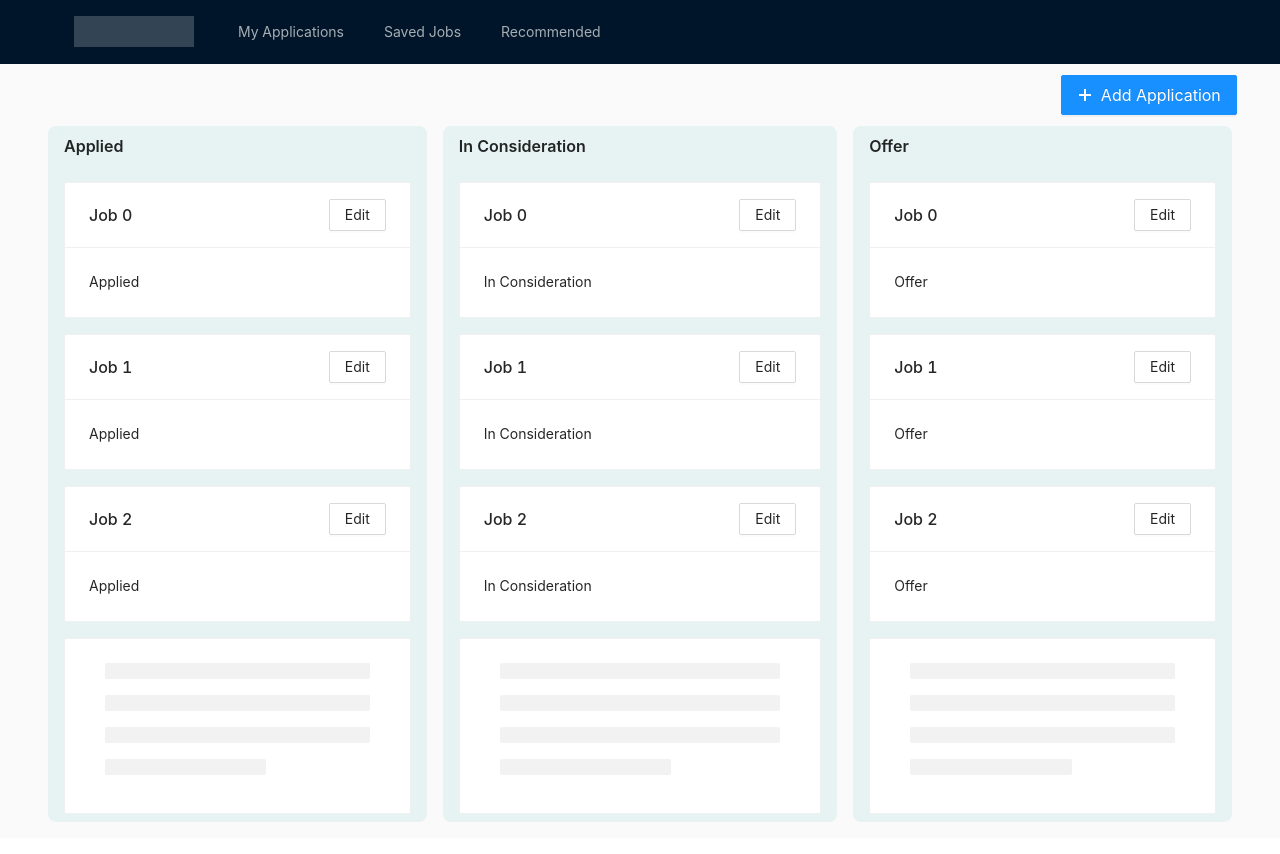
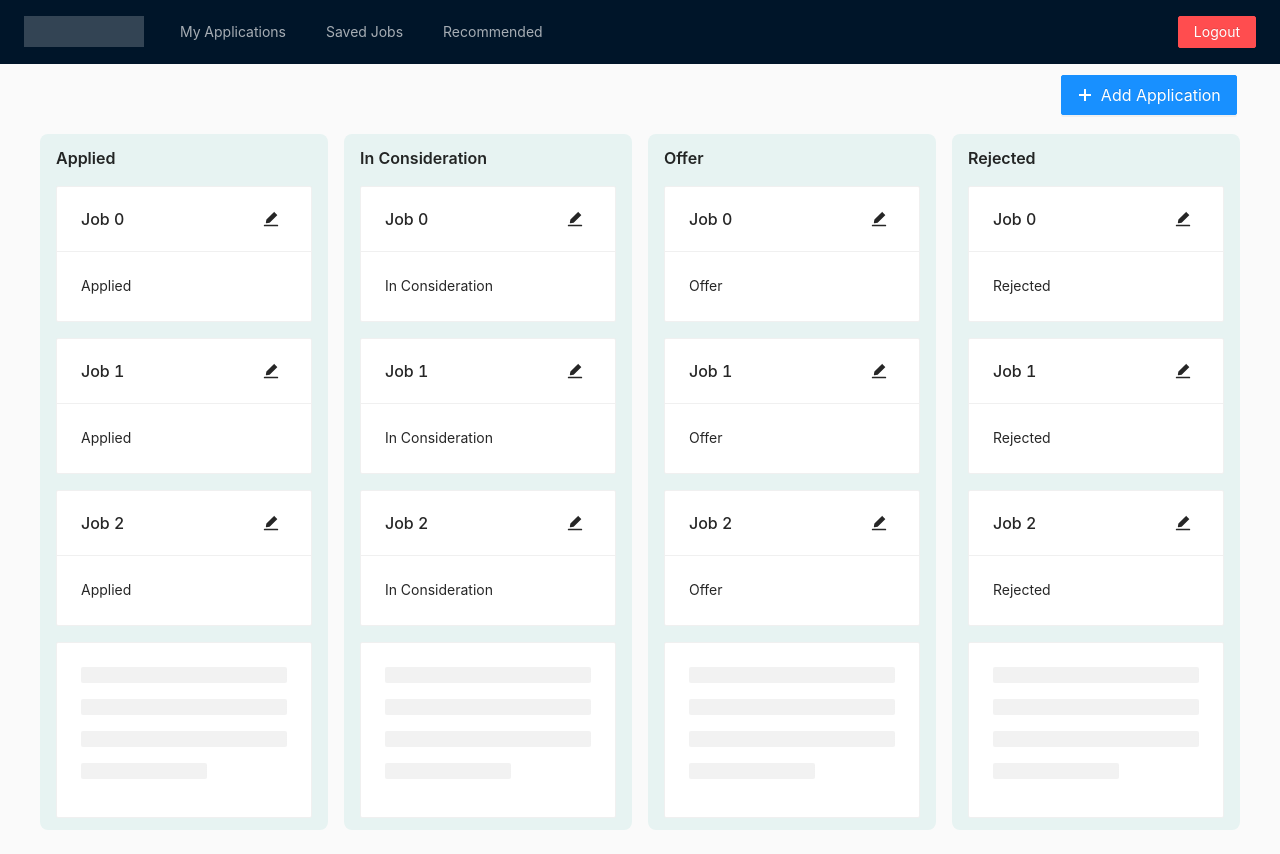
Before and after one commit to ekanshsinghal/se-group26-proj1, a React app: page /home in a window 1280 px wide. Built offline with nearby package versions, Linux system fonts and the light colour scheme.

Commit message:
added validations and design enhancement

```diff
--- a/src/Components/AddApplication/AddApplication.jsx
+++ b/src/Components/AddApplication/AddApplication.jsx
@@ -70,6 +70,10 @@ export default function AddApplication({ isOpen, onClose }) {
 							required: true,
 							message: 'Please enter URL / Application Link!',
 						},
+						{
+							type: 'url',
+							warningOnly: true,
+						},
 					]}
 				>
 					<Input placeholder="Enter URL / Application Link" />
--- a/src/Components/LandingPage/EditDropDown.jsx
+++ b/src/Components/LandingPage/EditDropDown.jsx
@@ -1,10 +1,7 @@
-import { Button, Dropdown } from 'antd';
 import React from 'react';
+import { Button } from 'antd';
+import { EditFilled } from '@ant-design/icons';
 
 export default function EditDropDown() {
-	return (
-		<Dropdown placement="bottomRight">
-			<Button>Edit</Button>
-		</Dropdown>
-	);
+	return <Button type="text" icon={<EditFilled />} />;
 }
--- a/src/Components/LandingPage/LandingPage.jsx
+++ b/src/Components/LandingPage/LandingPage.jsx
@@ -8,7 +8,7 @@ import './LandingPage.scss';
 
 const { Header, Content } = Layout;
 
-const columns = ['Applied', 'In Consideration', 'Offer'];
+const columns = ['Applied', 'In Consideration', 'Offer', 'Rejected'];
 export default function LandingPage() {
 	const [addApplicationOpen, setAddApplicationOpen] = useState(false);
 
@@ -30,6 +30,10 @@ export default function LandingPage() {
 						})
 					)}
 				/>
+				<div className="flex" />
+				<Button type="primary" danger>
+					Logout
+				</Button>
 			</Header>
 			<Content className="Content">
 				<div className="SubHeader">
@@ -47,60 +51,24 @@ export default function LandingPage() {
 						onClose={toggleAddApplication}
 					/>
 				</div>
-				<table>
-					<thead>
-						<tr>
+
+				<div className="MainContent">
 					{columns.map((col) => (
-								<td key={col}>
-									<Typography.Title level={5}>
-										{col}
-									</Typography.Title>
-								</td>
-							))}
-						</tr>
-					</thead>
-					<tbody>
+						<div className="Status">
+							<Typography.Title level={5}>{col}</Typography.Title>
 							{new Array(3).fill(null).map((_, index) => (
-							<tr key={String(index + 1)}>
-								<td>
 								<Card
 									title={`Job ${index}`}
 									extra={<EditDropDown />}
+									className="Job"
 								>
-										{columns[0]}
+									{col}
 								</Card>
-								</td>
-								<td>
-									<Card
-										title={`Job ${index}`}
-										extra={<EditDropDown />}
-									>
-										{columns[1]}
-									</Card>
-								</td>
-								<td>
-									<Card
-										title={`Job ${index}`}
-										extra={<EditDropDown />}
-									>
-										{columns[2]}
-									</Card>
-								</td>
-							</tr>
 							))}
-						<tr>
-							<td>
 							<Card loading />
-							</td>
-							<td>
-								<Card loading />
-							</td>
-							<td>
-								<Card loading />
-							</td>
-						</tr>
-					</tbody>
-				</table>
+						</div>
+					))}
+				</div>
 			</Content>
 		</Layout>
 	);
--- a/src/Components/LandingPage/LandingPage.scss
+++ b/src/Components/LandingPage/LandingPage.scss
@@ -3,13 +3,18 @@
 		position: fixed;
 		width: 100%;
 		z-index: 1;
+		display: flex;
+		padding: 0 1.5rem;
 
 		.logo {
-			float: left;
 			width: 120px;
 			height: 31px;
-			margin: 16px 24px;
+			margin: 1rem 1rem 1rem 0;
 			background-color: rgba(255, 255, 255, 0.2);
+		}
+
+		button {
+			margin: 1rem 0;
 		}
 	}
 
@@ -24,24 +29,20 @@
 			padding: 0.7rem;
 		}
 
-		table {
-			width: 100%;
-			border-collapse: separate;
-			border-spacing: 1rem 0;
+		.MainContent {
+			display: flex;
+			justify-content: space-between;
 
-			td {
+			.Status {
 				background-color: #e7f3f2;
-				padding: 0.5rem 1rem;
-			}
+				border-radius: 0.5rem;
+				flex: 1;
+				margin: 0.5rem;
+				padding: 0.75rem 1rem;
 
-			thead td {
-				border-top-left-radius: 0.5rem !important;
-				border-top-right-radius: 0.5rem !important;
-			}
-
-			tbody tr:last-child td {
-				border-bottom-left-radius: 0.5rem !important;
-				border-bottom-right-radius: 0.5rem !important;
+				.Job {
+					margin: 1rem 0;
+				}
 			}
 		}
 	}
--- a/src/Components/LoginPage/LoginPage.jsx
+++ b/src/Components/LoginPage/LoginPage.jsx
@@ -1,6 +1,7 @@
-import { Button, Checkbox, Form, Input, Typography } from 'antd';
 import React from 'react';
 import { Link } from 'react-router-dom';
+import { Button, Checkbox, Form, Input } from 'antd';
+import { LockOutlined, UserOutlined } from '@ant-design/icons';
 
 import './LoginPage.scss';
 
@@ -11,14 +12,12 @@ export default function LoginPage() {
 		<div className="LoginPage">
 			<div className="Box">
 				<Form
-					labelCol={{ span: 8 }}
-					wrapperCol={{ span: 16 }}
 					initialValues={{ remember: true }}
 					onFinish={onFinish}
 					autoComplete="off"
+					size="large"
 				>
 					<Form.Item
-						label="Email"
 						name="email"
 						rules={[
 							{
@@ -27,10 +26,12 @@ export default function LoginPage() {
 							},
 						]}
 					>
-						<Input />
+						<Input
+							prefix={<UserOutlined className="LoginIcons" />}
+							placeholder="Email"
+						/>
 					</Form.Item>
 					<Form.Item
-						label="Password"
 						name="password"
 						rules={[
 							{
@@ -39,7 +40,10 @@ export default function LoginPage() {
 							},
 						]}
 					>
-						<Input.Password />
+						<Input.Password
+							prefix={<LockOutlined className="LoginIcons" />}
+							placeholder="Password"
+						/>
 					</Form.Item>
 					<Form.Item
 						name="remember"
@@ -48,16 +52,14 @@ export default function LoginPage() {
 					>
 						<Checkbox>Remember me</Checkbox>
 					</Form.Item>
-					<Form.Item wrapperCol={{ span: 24 }}>
+					<Form.Item>
 						<Button type="primary" htmlType="submit" block>
 							Log In
 						</Button>
 					</Form.Item>
 				</Form>
-				<Typography>
-					Don&#39;t have a account?{' '}
-					<Link to="/register">Click here</Link> to register.
-				</Typography>
+				Don&#39;t have a account? <Link to="/register">Click here</Link>{' '}
+				to register.
 			</div>
 		</div>
 	);
--- a/src/Components/LoginPage/LoginPage.scss
+++ b/src/Components/LoginPage/LoginPage.scss
@@ -8,6 +8,10 @@
 	.Box {
 		border: 1px solid #eee;
 		padding: 1.5rem;
-		width: min(100vw, 500px);
+		width: min(100vw, 400px);
+	}
+
+	.LoginIcons {
+		color: rgba(0, 0, 0, 0.25);
 	}
 }
--- a/src/Components/RegisterPage/RegisterPage.jsx
+++ b/src/Components/RegisterPage/RegisterPage.jsx
@@ -13,11 +13,11 @@ export default function RegisterPage() {
 		<div className="RegisterPage">
 			<div className="Box">
 				<Form
-					labelCol={{ span: 8 }}
-					wrapperCol={{ span: 16 }}
 					initialValues={{ remember: true }}
 					onFinish={onFinish}
 					autoComplete="off"
+					layout="vertical"
+					requiredMark={false}
 				>
 					<Form.Item
 						label="First Name"
@@ -51,6 +51,10 @@ export default function RegisterPage() {
 								required: true,
 								message: 'Please input your email address!',
 							},
+							{
+								type: 'email',
+								message: 'The input is not valid E-mail!',
+							},
 						]}
 					>
 						<Input />
@@ -64,24 +68,42 @@ export default function RegisterPage() {
 								message: 'Please input your password!',
 							},
 						]}
+						hasFeedback
 					>
 						<Input.Password />
 					</Form.Item>
 					<Form.Item
 						label="Confirm Password"
 						name="confirmPassword"
+						dependencies={['password']}
+						hasFeedback
 						rules={[
 							{
 								required: true,
-								message: 'Please input your confirm password!',
+								message: 'Please confirm your password!',
 							},
+							({ getFieldValue }) => ({
+								validator(_, value) {
+									if (
+										!value ||
+										getFieldValue('password') === value
+									) {
+										return Promise.resolve();
+									}
+									return Promise.reject(
+										new Error(
+											'The two passwords that you entered do not match!'
+										)
+									);
+								},
+							}),
 						]}
 					>
 						<Input.Password />
 					</Form.Item>
 					<Form.Item wrapperCol={{ span: 24 }}>
 						<Button type="primary" htmlType="submit" block>
-							Log In
+							Sign Up!
 						</Button>
 					</Form.Item>
 				</Form>
```
Lines whose indentation alone changed are shown as unchanged.
